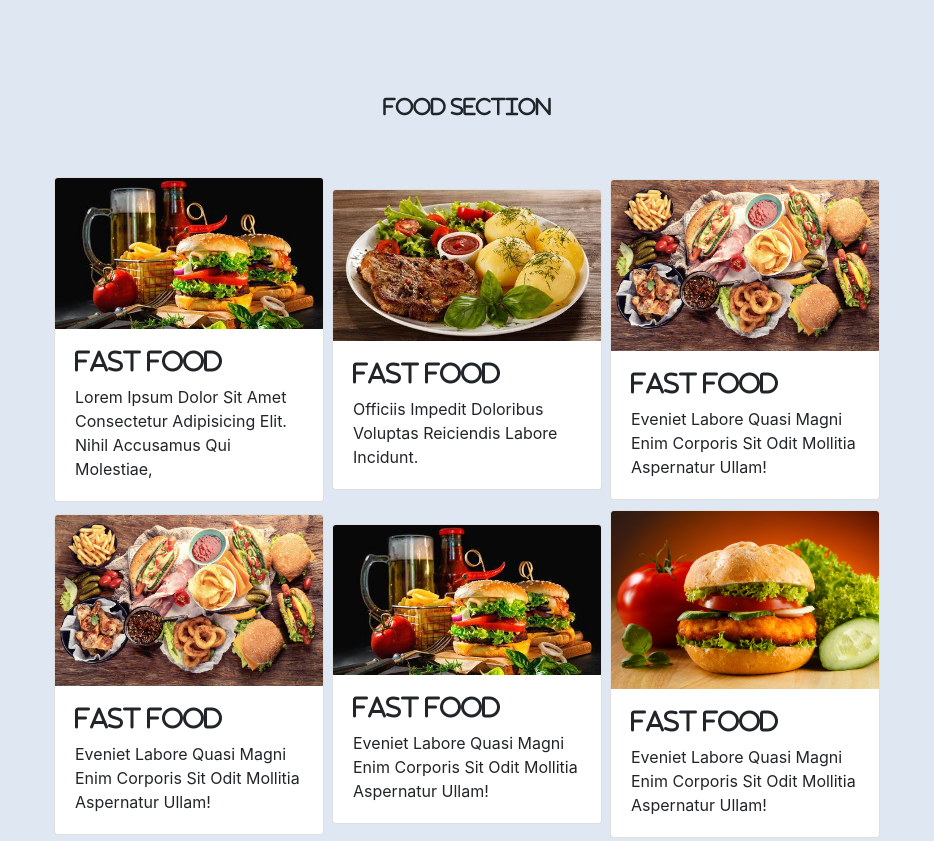
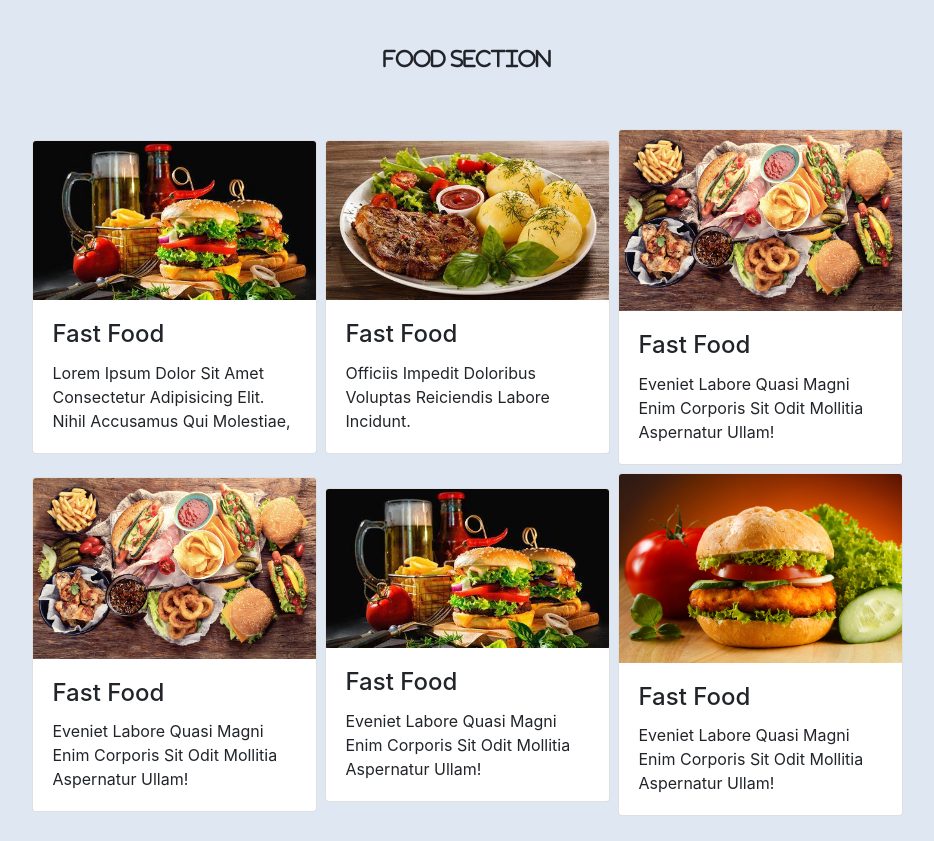
Before and after one commit to Shimoo2001ll/training-bootstrap, a plain HTML site: page index.html in a window 1280 px wide. Shown: the part 640-1481 px from the top of the page, without its empty margins (173-1107 px from the left). Drawn offline with Linux system fonts and the light colour scheme.

Commit message:
Add files via upload

```diff
--- a/index.html
+++ b/index.html
@@ -28,13 +28,11 @@
        <a class="nav-link "  href="#about"><i class="fa-solid fa-bars pe-3 " ></i> about us</a>
         </li>
       </ul>
-      <form class="d-flex ml-5" role="search">
-        <input class="form-control " type="search" placeholder="Search" aria-label="Search">
-        <button class="btn btn-outline-success" type="submit">Search</button>
-      </form>
+
     </div>
   </div>
 </nav>
+
 <nav class="navbar navbar-expand-lg navbar-light bg-light d-block d-lg-none fixed-top">
     <div class="row pl-4 d-sm-flex justify-content-sm-between  w-100">
      <div style="width: 100%; ;">
@@ -62,32 +60,26 @@
           </li>
         </ul>
       </div>
-      <div>
-        <form class="d-flex my-2 my-lg-0  d-sm-block  d-none">
-          <input class="form-control me-sm-2 w-75 " type="text" placeholder="Search">
-          <button class="btn btn-outline-success ml-2 my-sm-0" type="submit">Search</button>
-        </form>
-      </div>
       </div>
     </div>
 </nav>
 
 <!-- jumbotron -->
-<div id="home" class="row align-items-md-stretch mt-4 pt-5">
+<div id="home" class=" align-items-md-stretch mt-4 pt-5">
     <div class= "jumbotron  col-12 ">
         <div
             class="h-100 p-5 text-capitalize ">
             <h2>hello </h2>
             <p>Lorem ipsum dolor sit amet consectetur adipisicing elit. Maxime tempore rem illo dolorum officiis sapiente quaerat aspernatur ipsum eos dolore, explicabo maiores perspiciatis placeat dignissimos saepe alias cumque atque sit!</p>
             <div
-                class="h-100 p-5 ">
+                class="h-100 pt-5 ">
                 <p>
                     <button class="btn btn-primary text-capitalize" type="button" data-bs-toggle="collapse" data-bs-target="#collapseExample" aria-expanded="false" aria-controls="collapseExample">
                      Know more about us
                     </button>
                   </p>
-                  <div class="collapse" id="collapseExample">
-                    <div class="card card-body">
+                  <div class="collapse w-100" id="collapseExample">
+                    <div class="card card-body w-100">
                      Lorem ipsum dolor, sit amet consectetur adipisicing elit. Unde totam nemo qui, atque rerum necessitatibus cum provident a reiciendis adipisci cumque, minus sed vel ad ipsam dicta deleniti recusandae? Praesentium.
                     </div>
                   </div>
@@ -97,52 +89,51 @@
     </div>
 </div>
 <!-- cardes -->
-<div  id="food" style="background-color: rgba(176, 196, 222,.4); padding:100px ; ">
+<div  id="food" style="background-color: rgba(176, 196, 222,.4); padding-top:100px ; ">
   <div class="text-center pt-5">
-
     <h5 class="fa-brands">food section</h5>
   </div>
   <div class="container  mb-5 pb-5 pt-5 ">
-      <div class=" row  justify-content-center align-items-center  text-capitalize">
-          <div class="card  m-1  col-lg-3 col-12 col-6 p-0" >
+      <div class=" row justify-content-center align-items-center  text-capitalize">
+          <div class="card   m-1 col-lg-3 col-md-5 col-sm-10 col-10   p-0" >
               <img class="card-img-top" src="images/OIP (1).jfif" width="100%" height="70%" alt="Title">
               <div class="card-body">
-                <h4 class="card-title fa-brands">fast food</h4>
+                <h4 class="card-title text-capitalize ">fast food</h4>
                 <p class="card-text">Lorem ipsum dolor sit amet consectetur adipisicing elit. Nihil accusamus qui molestiae,</p>
               </div>
             </div>
-          <div class="card  m-1 col-lg-3 col-12 col-6 p-0" >
+          <div class="card  m-1   col-lg-3 col-md-5 col-sm-10 col-10  p-0" >
               <img class="card-img-top" src="images/OIP.jfif" width="100%" height="70%" alt="Title">
               <div class="card-body">
-                <h4 class="card-title fa-brands">fast food</h4>
+                <h4 class="card-title text-capitalize ">fast food</h4>
                 <p class="card-text"> officiis impedit doloribus voluptas reiciendis labore incidunt.</p>
               </div>
             </div>
-          <div class="card  m-1 col-lg-3 col-12 col-6 p-0" >
+          <div class="card   m-1 col-lg-3 col-md-5 col-sm-10 col-10   p-0" >
               <img class="card-img-top w-100" src="images/R (1).jfif"  height="50%" alt="Title">
               <div class="card-body">
-                <h4 class="card-title fa-brands">fast food</h4>
+                <h4 class="card-title text-capitalize ">fast food</h4>
                 <p class="card-text"> Eveniet labore quasi magni enim corporis sit odit mollitia aspernatur ullam!</p>
               </div>
             </div>
-          <div class="card  m-1 col-lg-3 col-12 col-6 p-0" >
+          <div class="card   m-1 col-lg-3 col-md-5 col-sm-10 col-10  p-0" >
               <img class="card-img-top" src="images/R (1).jfif" width="100%" height="70%" alt="Title">
               <div class="card-body">
-                <h4 class="card-title fa-brands">fast food</h4>
+                <h4 class="card-title text-capitalize ">fast food</h4>
                 <p class="card-text"> Eveniet labore quasi magni enim corporis sit odit mollitia aspernatur ullam!</p>
               </div>
             </div>
-          <div class="card m-1 col-lg-3 col-12 col-6 p-0" >
+          <div class="card  m-1 col-lg-3 col-md-5 col-sm-10 col-10   p-0" >
               <img class="card-img-top" src="images/OIP (1).jfif" width="100%" height="70%" alt="Title">
               <div class="card-body">
-                <h4 class="card-title fa-brands" fa-brands>fast food</h4>
+                <h4 class="card-title text-capitalize " fa-brands>fast food</h4>
                 <p class="card-text"> Eveniet labore quasi magni enim corporis sit odit mollitia aspernatur ullam!</p>
               </div>
             </div>
-          <div class="card  m-1 col-lg-3 col-12 col-6 p-0" >
+          <div class="card  m-1 col-lg-3 col-md-5 col-sm-10 col-10  p-0" >
               <img class="card-img-top" src="images/thumb-1920-380966.jpg" width="100%" height="70%" alt="Title">
               <div class="card-body">
-                <h4 class="card-title fa-brands">fast food</h4>
+                <h4 class="card-title text-capitalize ">fast food</h4>
                 <p class="card-text"> Eveniet labore quasi magni enim corporis sit odit mollitia aspernatur ullam!</p>
               </div>
             </div>
```
